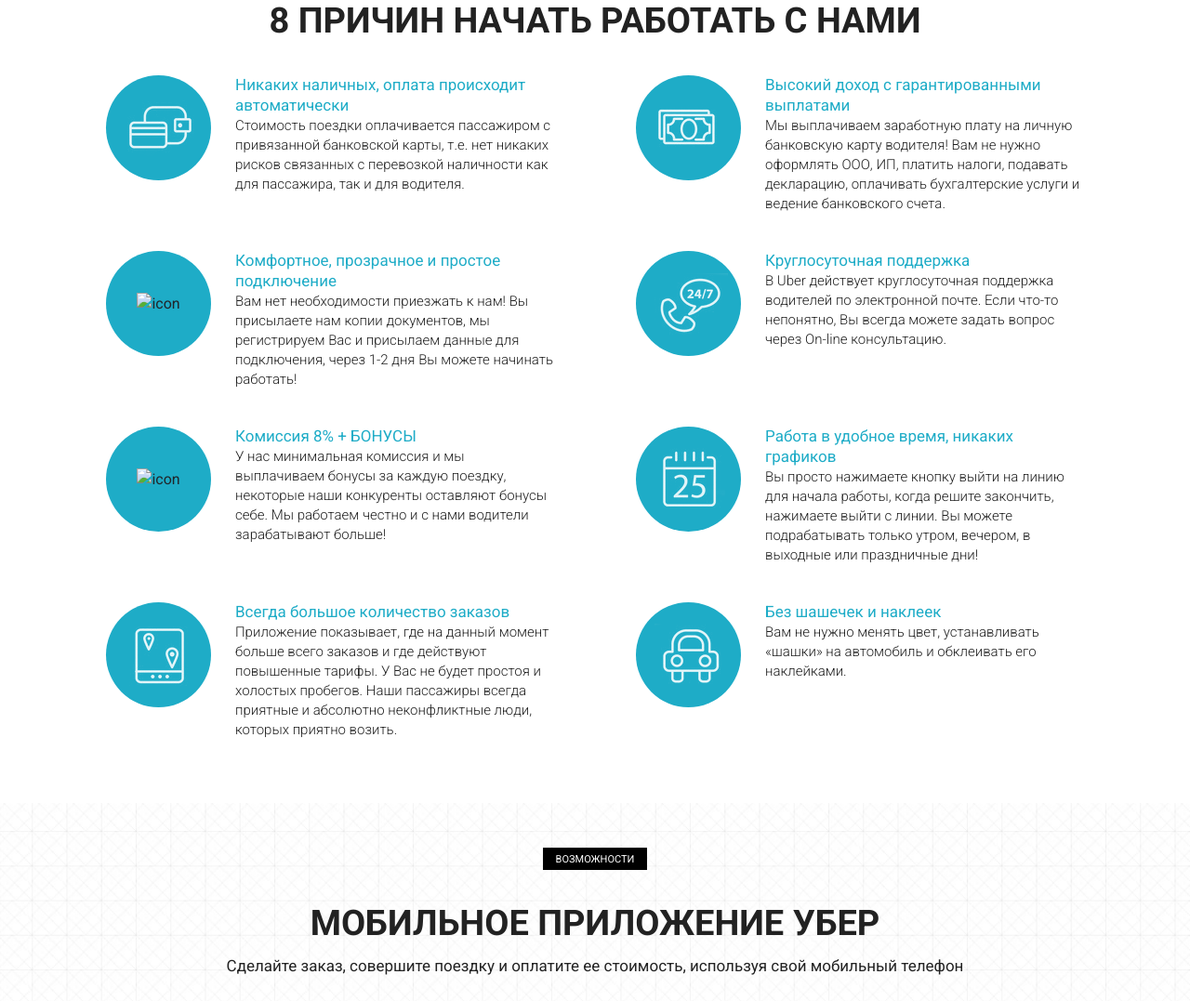
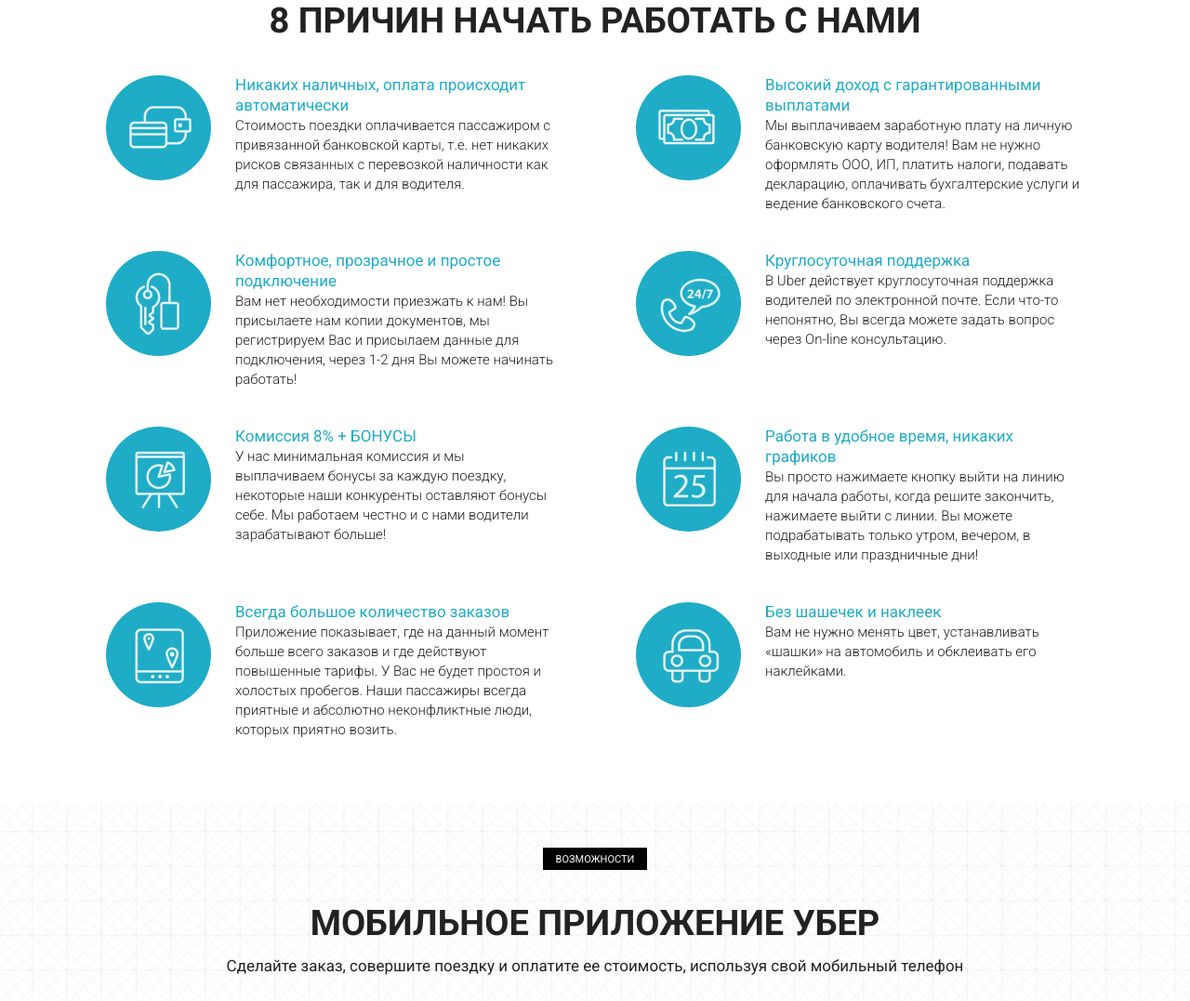
Before and after one commit to ellionwise/ellionwise.github.io, a plain HTML site: page index.html in a window 1280 px wide. Shown: the part 955-2032 px from the top of the page at 93% size. Drawn offline with Linux system fonts and the light colour scheme; files whose address does not match are found by name.

Commit message:
Update index.html

```diff
--- a/index.html
+++ b/index.html
@@ -96,7 +96,7 @@
                 <div class="col-md-6">
                     <div class="advantage_item">
                         <div class="advantage_round">
-                            <img src="../src/icons/key.png" alt="icon">
+                            <img src="icons/key.png" alt="icon">
                         </div>
                         <div class="advantage_text">
                             <span>Комфортное, прозрачное и простое подключение</span><br>
@@ -116,7 +116,7 @@
                 <div class="col-md-6">
                     <div class="advantage_item">
                         <div class="advantage_round">
-                            <img src="../src/icons/chart.png" alt="icon">
+                            <img src="icons/chart.png" alt="icon">
                         </div>
                         <div class="advantage_text">
                             <span>Комиссия 8% + БОНУСЫ</span><br>
```
